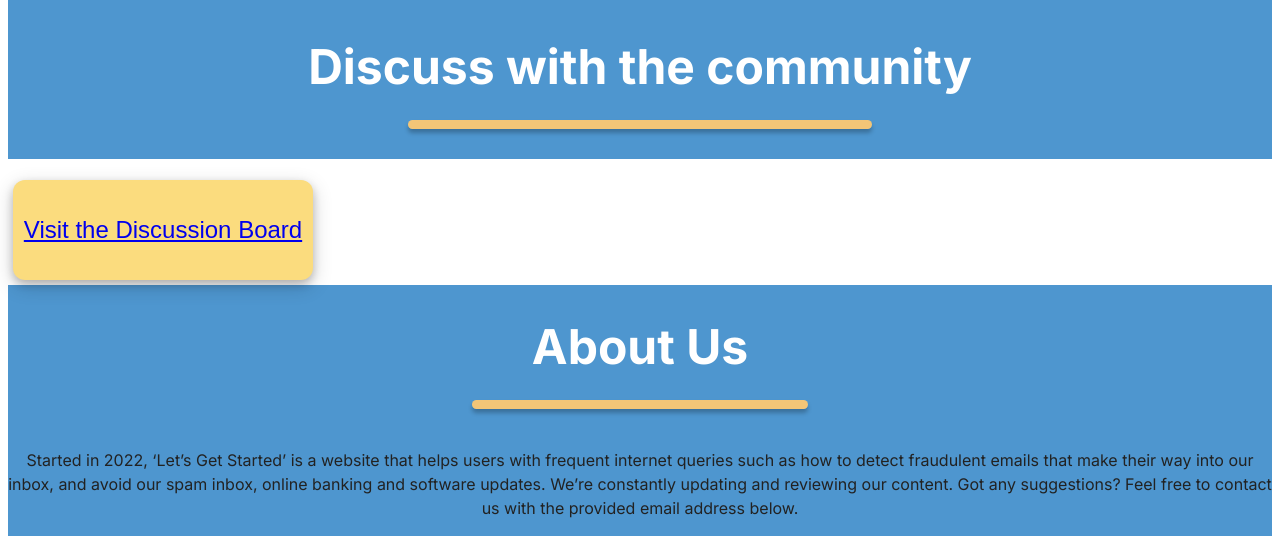
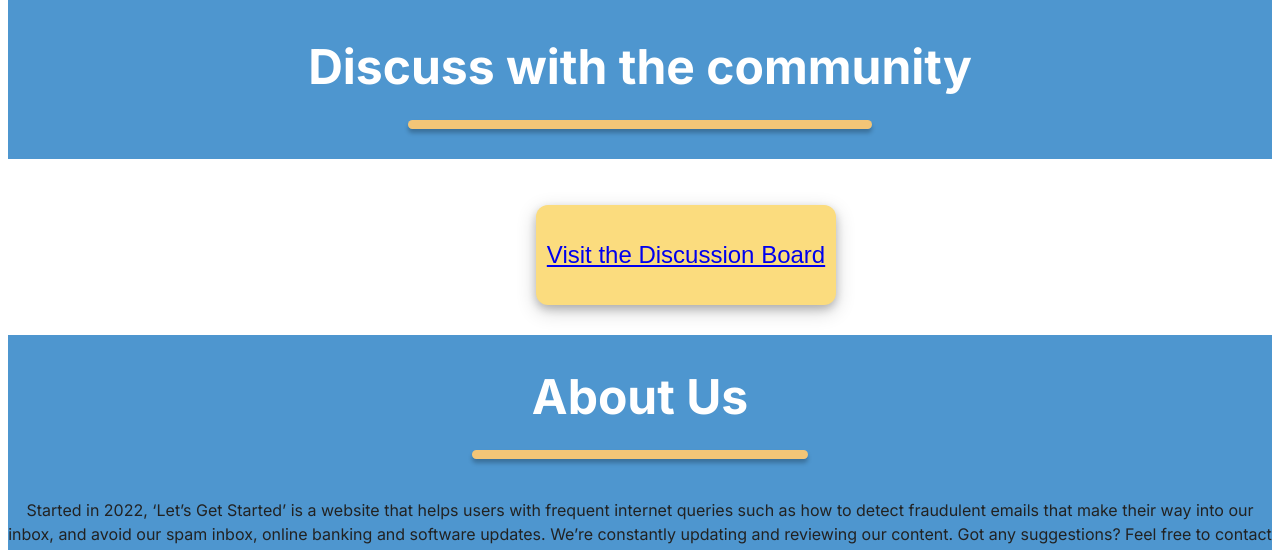
Before and after one commit to cvivianc/LGS, a plain HTML site: page index.html in a window 1280 px wide. Shown: the part 819-1369 px from the top of the page. Drawn offline with Linux system fonts and the light colour scheme.

Commit message:
Discussion button/header

```diff
--- a/css/styles.css
+++ b/css/styles.css
@@ -238,14 +238,13 @@ footer a{
   width: 300px;
   height: 100px;
   border-radius: 12px;
-  margin: 5px;
+  margin: 30px;
+  margin-left: 22em;
   background-color: rgba(251, 220, 126, 1);
   border: none;
   box-shadow: 0 4px 8px 0 rgba(0, 0, 0, 0.2), 0 6px 20px 0 rgba(0, 0, 0, 0.19);
   color: #000;
-  /* text-align: center; */
-  /* text-decoration: none; */
+text-decoration: none;
   font-size: 24px;
   cursor: pointer;
-  /* list-style: none; */
 }
```
Also changed, not shown: 1 other file.
